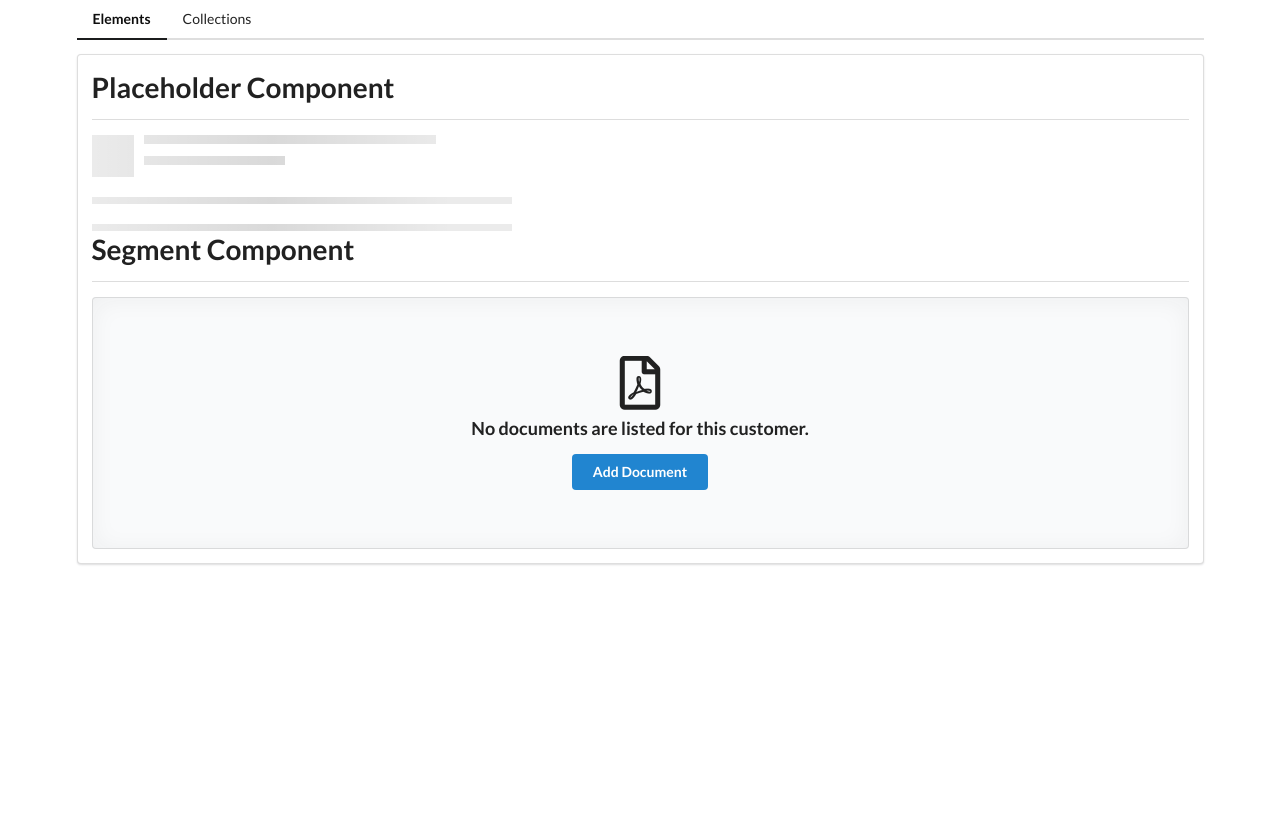
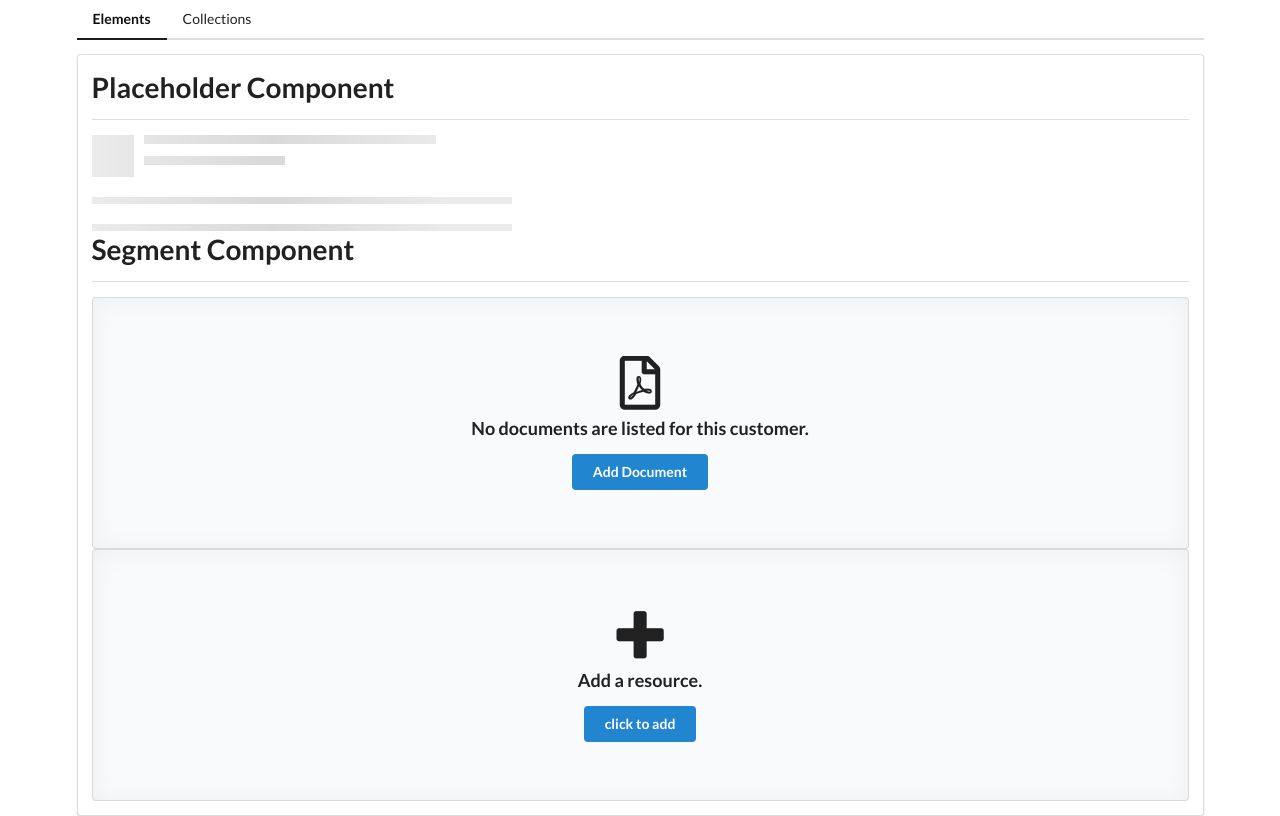
Before and after one commit to aGiBam/Components, an Angular app: page /elements in a window 1280 px wide. Built offline with nearby package versions, Linux system fonts and the light colour scheme.

Commit message:
feat(elements): update Segment component to use ng-content for dynamic content

```diff
--- a/src/app/elements/elements-home/elements-home.html
+++ b/src/app/elements/elements-home/elements-home.html
@@ -1,8 +1,18 @@
-<app-divider>
-  Placeholder Component
-</app-divider>
+<app-divider> Placeholder Component </app-divider>
 <app-placeholder [lines]="2"></app-placeholder>
-<app-divider>
-  Segment Component
-</app-divider>
-<app-segment></app-segment>
+<app-divider> Segment Component </app-divider>
+<app-segment>
+  <header>
+    <i class="pdf file outline icon"></i>
+    No documents are listed for this customer.
+  </header>
+  <button class="ui primary button">Add Document</button>
+</app-segment>
+
+<app-segment>
+  <header>
+    <i class="add icon"></i>
+    Add a resource.
+  </header>
+  <button class="ui primary button">click to add</button>
+</app-segment>
--- a/src/app/elements/segment/segment.html
+++ b/src/app/elements/segment/segment.html
@@ -1,7 +1,12 @@
 <div class="ui placeholder segment">
   <div class="ui icon header">
-    <i class="pdf file outline icon"></i>
-    No documents are listed for this customer.
+    <ng-content select="header"></ng-content>
   </div>
-  <div class="ui primary button">Add Document</div>
+  <ng-content></ng-content>
 </div>
+<!-- ng-content select="" is used to select any selector in parent component -->
+
+<!-- ng-content select="[iconHeader]" to select any element with attribute iconHeader in parent component -->
+
+
+<!-- ng-content select = ".header" to select any element with class header in parent component  -->
--- a/src/app/elements/segment/segment.ts
+++ b/src/app/elements/segment/segment.ts
@@ -1,7 +1,8 @@
 import { Component } from '@angular/core';
+import { ɵEmptyOutletComponent } from "@angular/router";
 
 @Component({
-  imports: [],
+  imports: [ɵEmptyOutletComponent],
   selector: 'app-segment',
   styleUrl: './segment.css',
   templateUrl: './segment.html',
```
